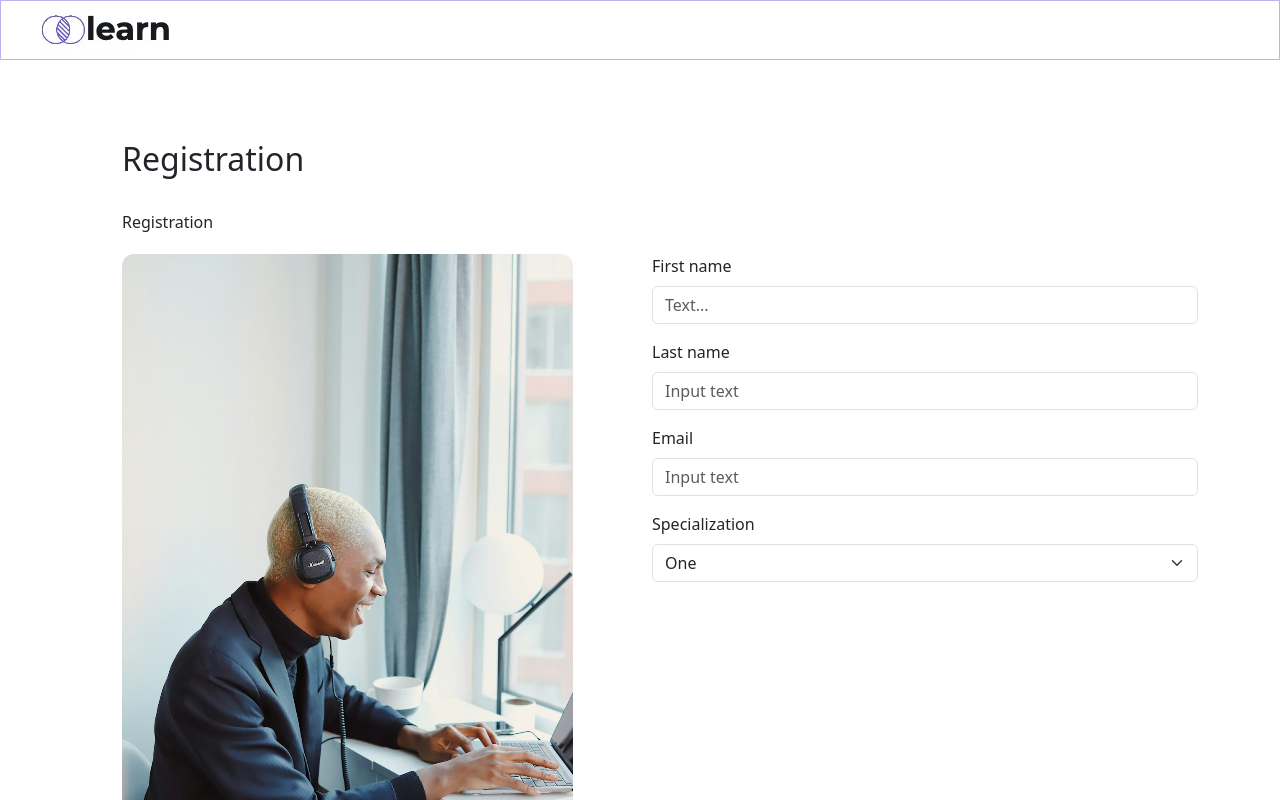
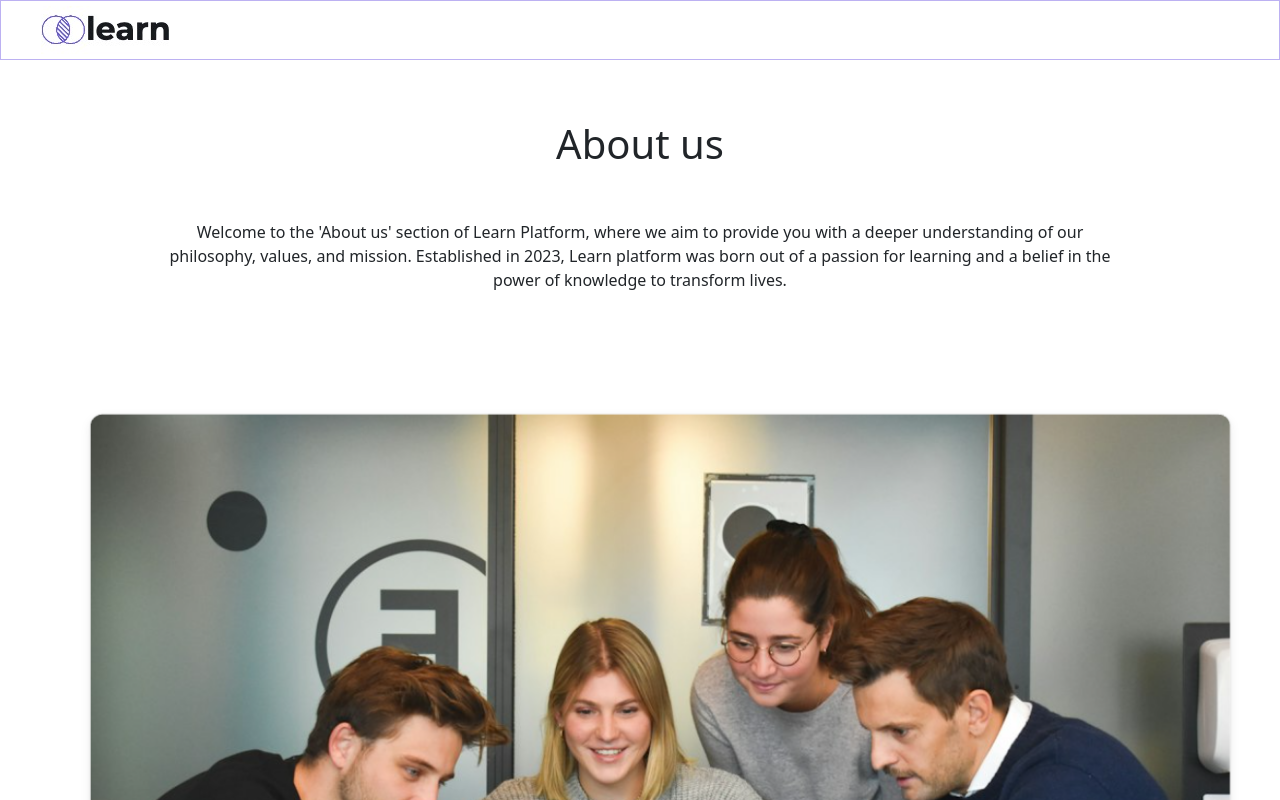
Before and after one commit to olehivoniuk/learn-app, a React (Create React App) app: page / in a window 1280 px wide. Shown: the top 800 px of the page. Built offline with nearby package versions, Linux system fonts and the light colour scheme.

Commit message:
fixed heading in aboutUs page

```diff
--- a/src/App.js
+++ b/src/App.js
@@ -19,10 +19,10 @@ function App() {
     <div className="App">
       <Navigation />
       {/* <LoginForm/> */}
-      <JoinUsTrainer />
+      {/* <JoinUsTrainer /> */}
 
      {/* <JoinUs /> */}
-     {/* <AboutUs /> */}
+     <AboutUs />
 
       {/* <Blog /> */}
       <Footer />
--- a/src/pages/aboutUs/aboutUs.css
+++ b/src/pages/aboutUs/aboutUs.css
@@ -33,6 +33,7 @@
     text-align: center;
     margin-right: 20vh;
     margin-left: 20vh;
+    margin-top: 20vh;
   }
 
   .about-us-heading {
```
